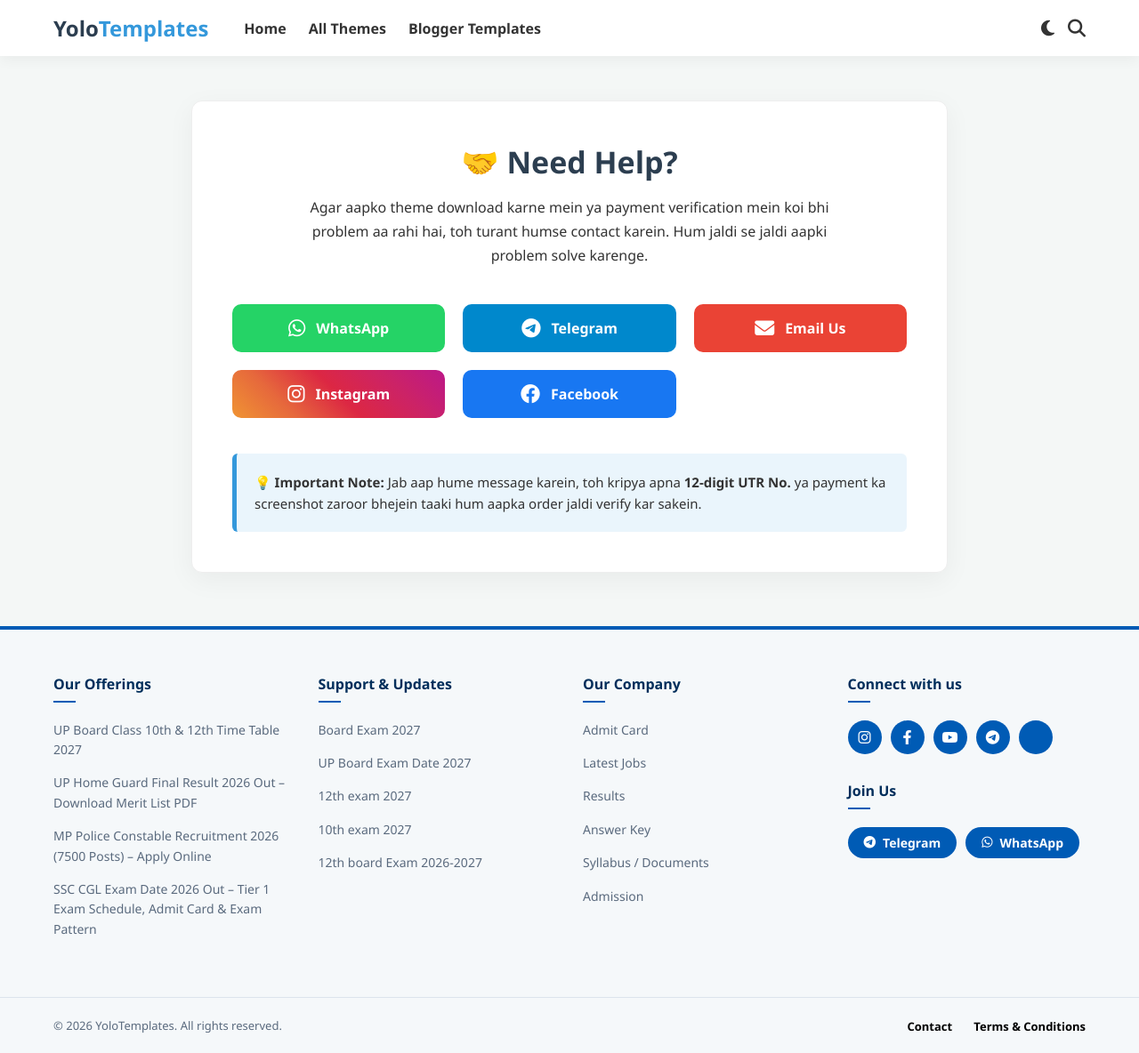
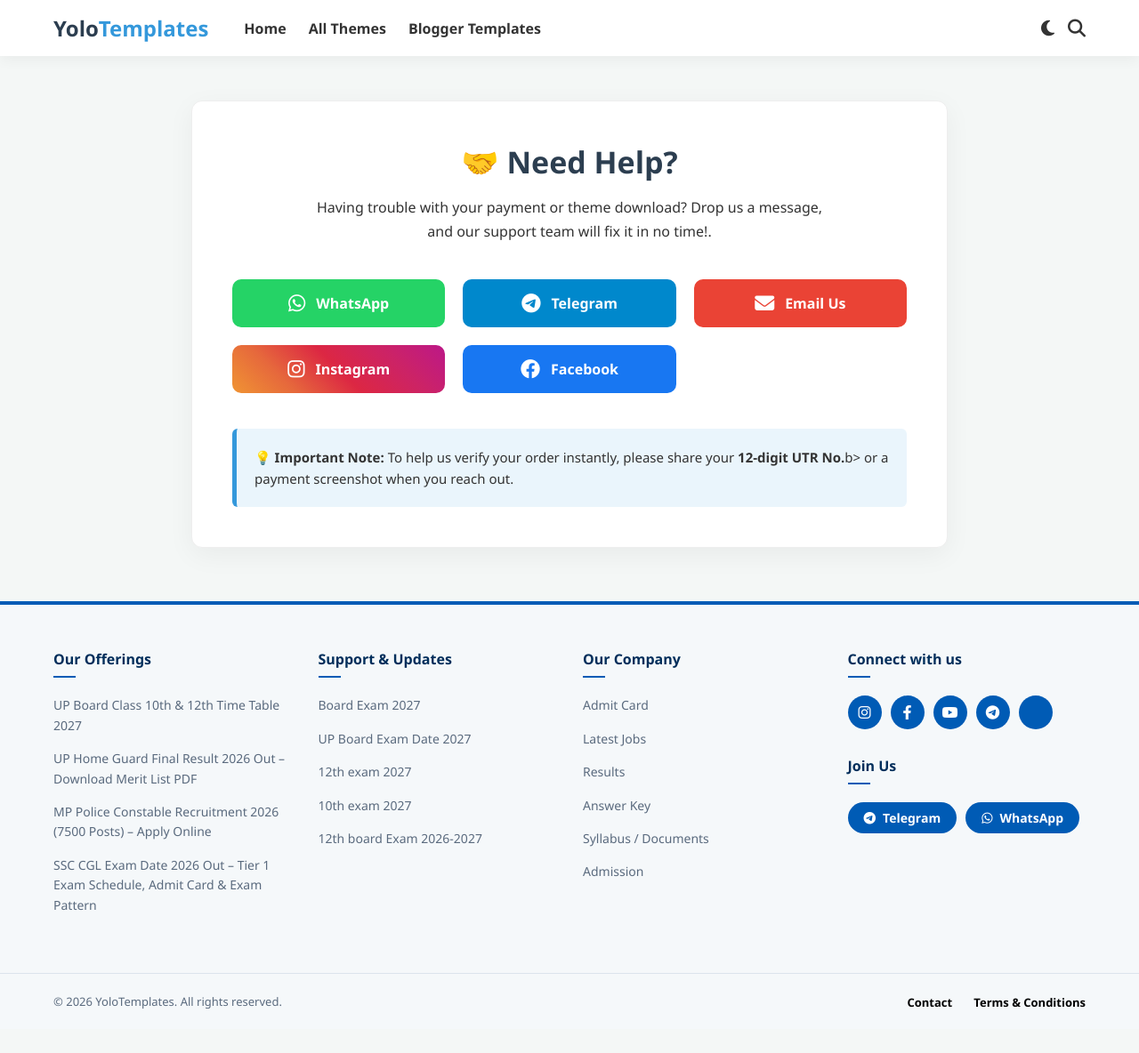
Before and after one commit to yolotemplates/yolotemplates.github.io, a Jekyll site: the page built from contact.html, in a window 1280 px wide and 1184 px high. Shown: the whole window at 89% size. Built offline with Jekyll 4.4.1, drawn with Linux system fonts in a browser that asks for light colours.

Commit message:
Update contact.html

```diff
--- a/contact.html
+++ b/contact.html
@@ -82,7 +82,7 @@ permalink: /contact.html
 <div class="contact-container">
     <div class="contact-header">
         <h1>🤝 Need Help?</h1>
-        <p>Agar aapko theme download karne mein ya payment verification mein koi bhi problem aa rahi hai, toh turant humse contact karein. Hum jaldi se jaldi aapki problem solve karenge.</p>
+        <p>Having trouble with your payment or theme download? Drop us a message, and our support team will fix it in no time!.</p>
     </div>
 
     <div class="contact-methods">
@@ -104,6 +104,6 @@ permalink: /contact.html
     </div>
 
     <div class="order-note">
-        <strong>💡 Important Note:</strong> Jab aap hume message karein, toh kripya apna <b>12-digit UTR No.</b> ya payment ka screenshot zaroor bhejein taaki hum aapka order jaldi verify kar sakein.
+        <strong>💡 Important Note:</strong> To help us verify your order instantly, please share your <b>12-digit UTR No.</b>b> or a payment screenshot when you reach out.
     </div>
 </div>
```
